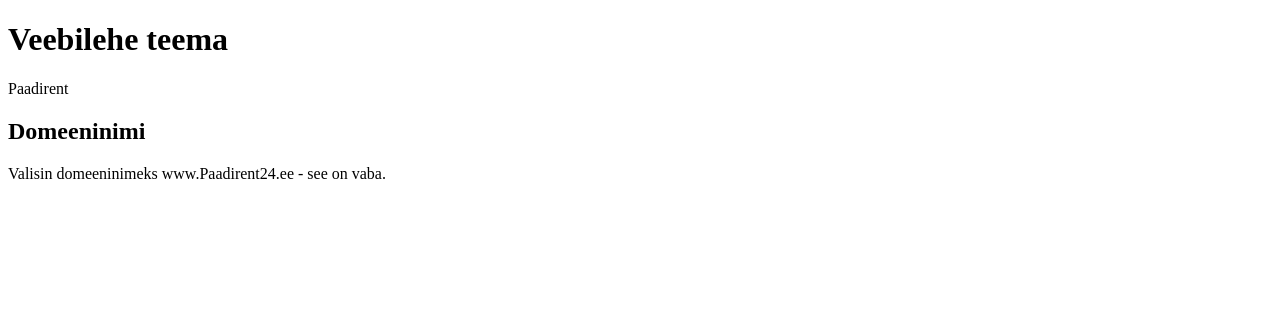
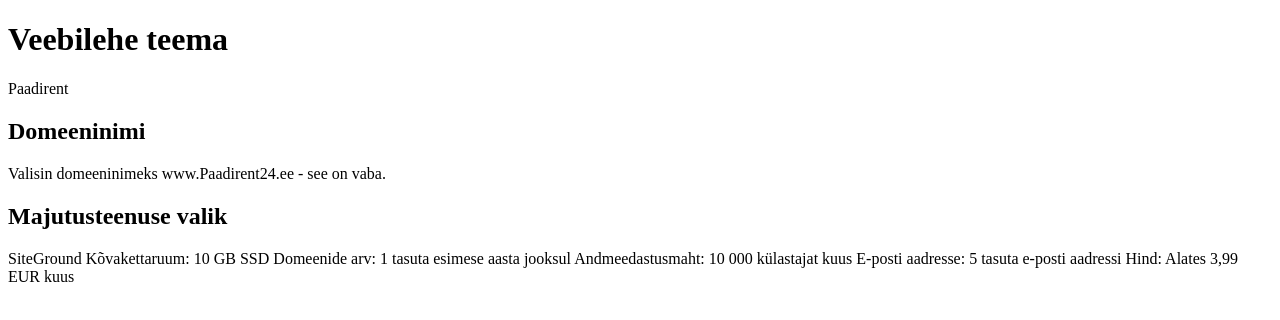
Before and after one commit to JSepper/Veebisaidi-plaan, a plain HTML site: page index.html in a window 1280 px wide. Drawn offline with Linux system fonts and the light colour scheme.

Commit message:
Update index.html

```diff
--- a/index.html
+++ b/index.html
@@ -14,5 +14,14 @@
     <h2>Domeeninimi</h2>
     <p>Valisin domeeninimeks www.Paadirent24.ee - see on vaba.</p>
 
+    <h2>Majutusteenuse valik</h2>
+    <p> SiteGround
+    Kõvakettaruum: 10 GB SSD
+    Domeenide arv: 1 tasuta esimese aasta jooksul
+    Andmeedastusmaht: 10 000 külastajat kuus
+    E-posti aadresse: 5 tasuta e-posti aadressi
+    Hind: Alates 3,99 EUR kuus
+    </p>
+
 </body>
 </html>
```
